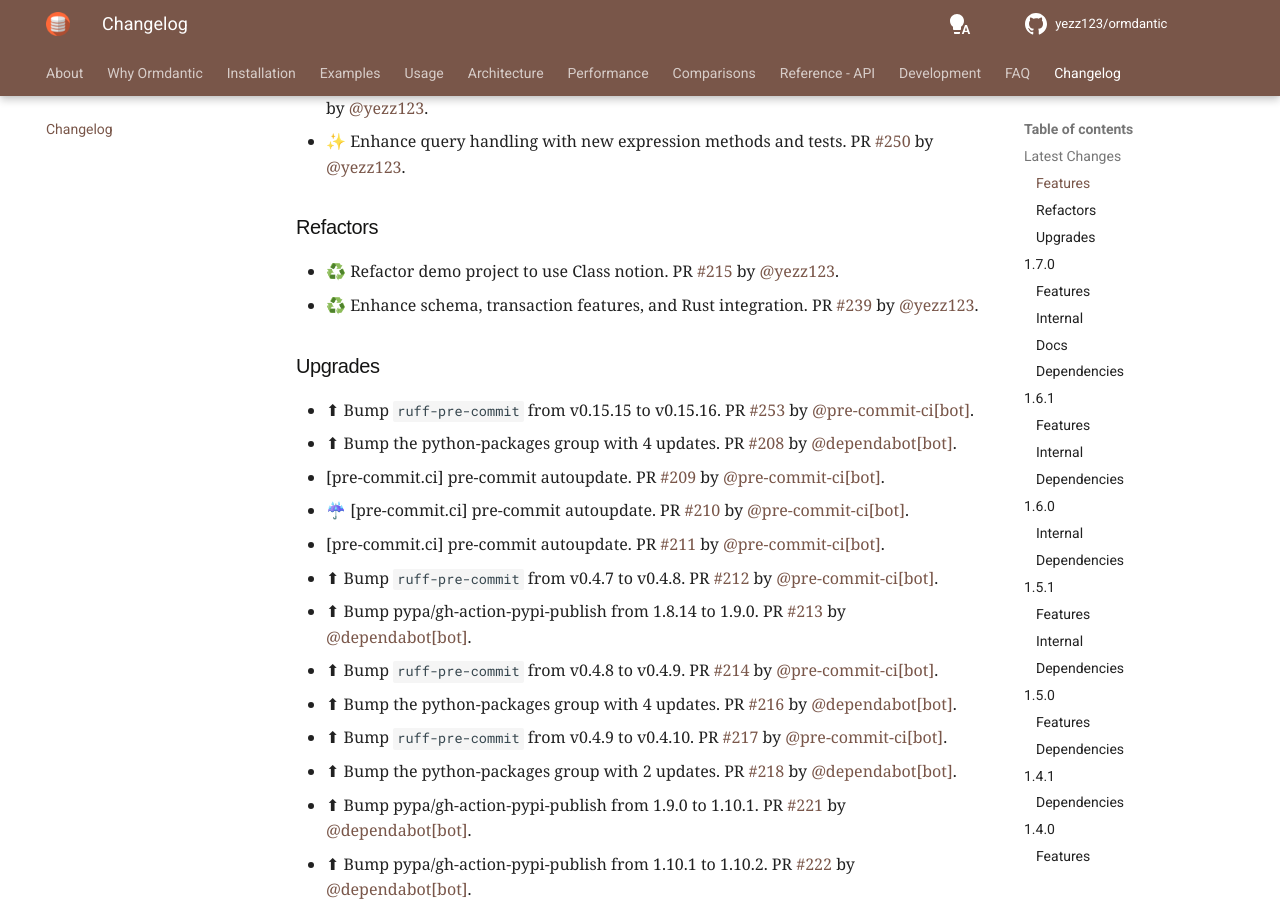
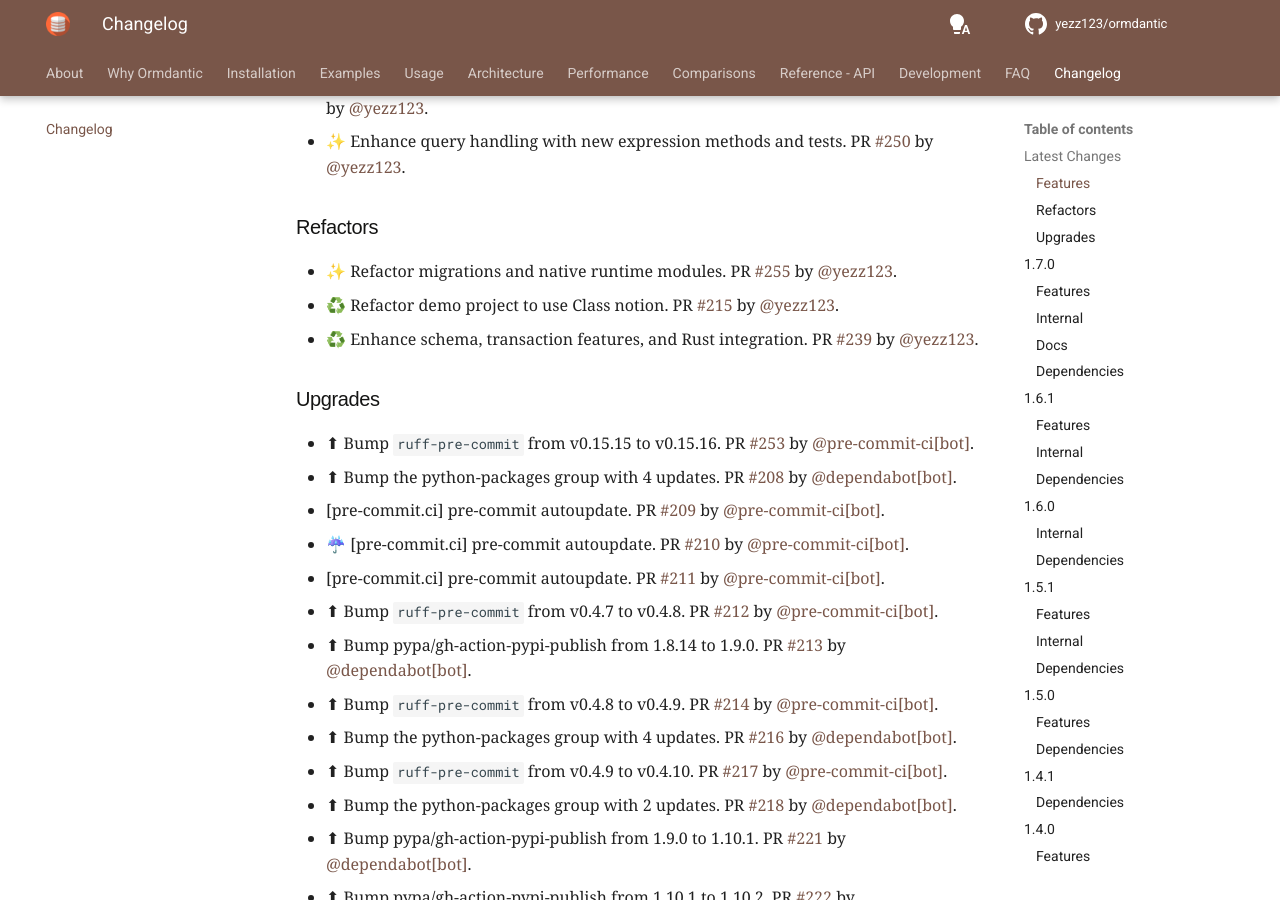
Before and after one commit to yezz123/ormdantic, an MkDocs documentation site: the page built from docs/release.md, in a window 1280 px wide and 900 px high, scrolled down 376 px. Built offline with MkDocs 1.6.1 and Material for MkDocs 9.7.7, drawn with Linux system fonts in a browser that asks for light colours; comment, search, counter and statistics services are not loaded.

Commit message:
📝 Update release notes
[skip ci]

```diff
--- a/docs/release.md
+++ b/docs/release.md
@@ -11,6 +11,7 @@
 
 ### Refactors
 
+* ✨ Refactor migrations and native runtime modules. PR [#255](https://github.com/yezz123/ormdantic/pull/255) by [@yezz123](https://github.com/yezz123).
 - ♻️ Refactor demo project to use Class notion. PR [#215](https://github.com/yezz123/ormdantic/pull/215) by [@yezz123](https://github.com/yezz123).
 - ♻️ Enhance schema, transaction features, and Rust integration. PR [#239](https://github.com/yezz123/ormdantic/pull/239) by [@yezz123](https://github.com/yezz123).
 
```
